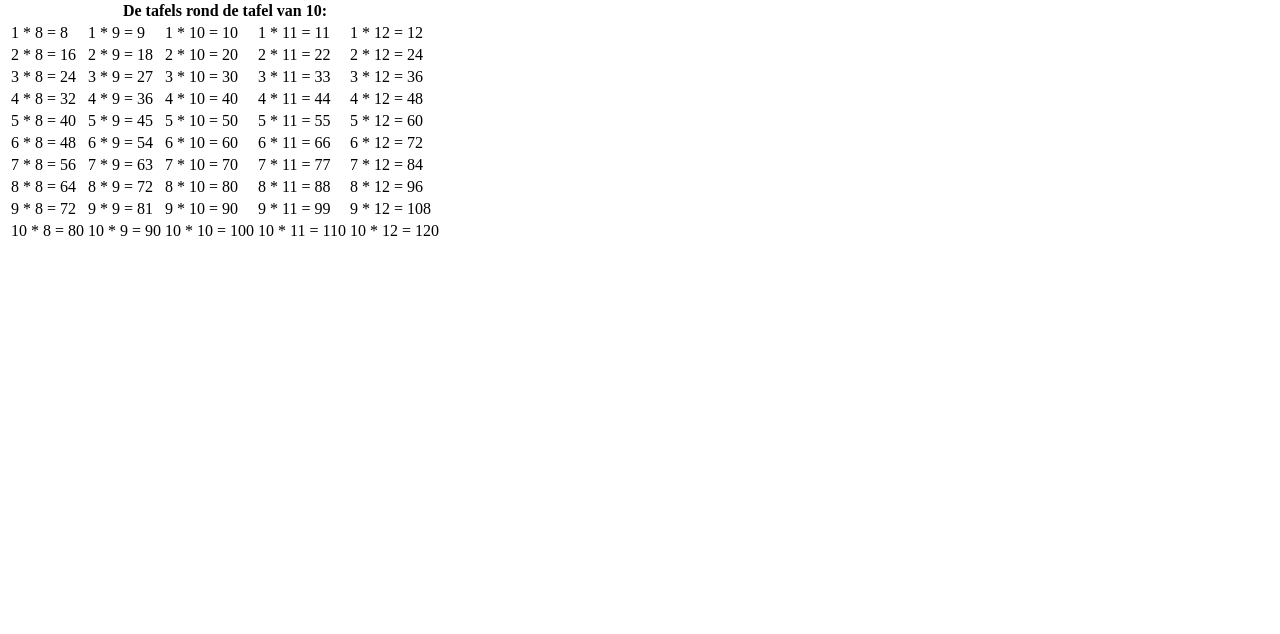
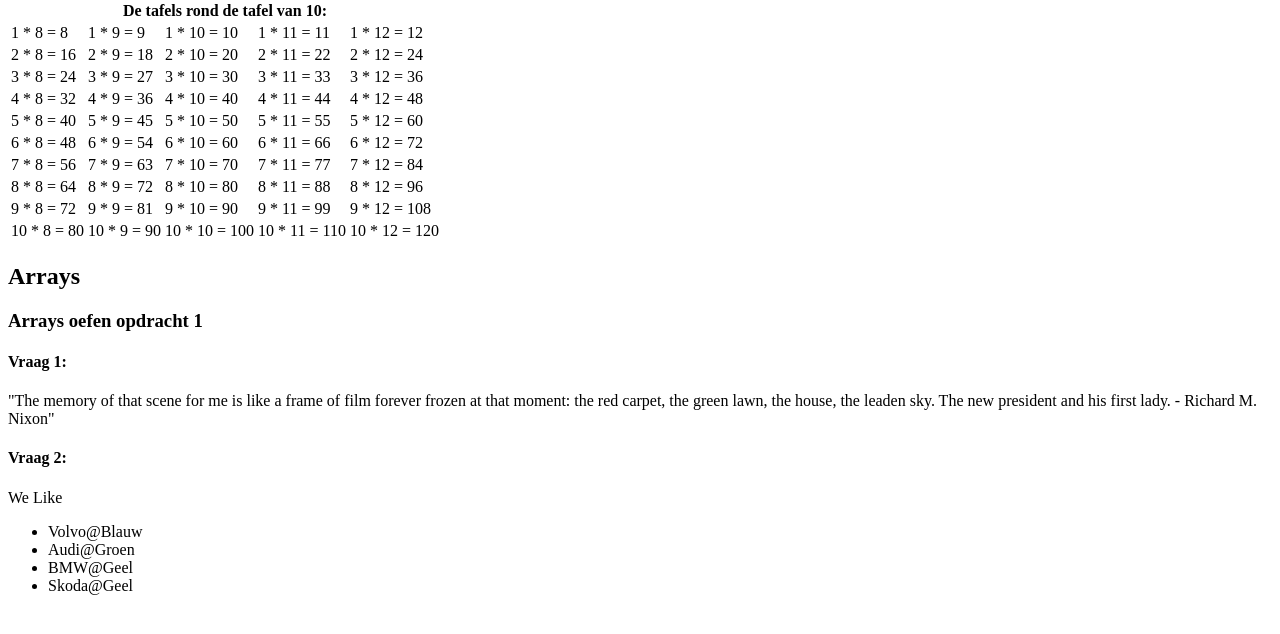
Before and after one commit to BabyLizzy-FunTime-Lab/PHP-MySQL-Start, a PHP site: page /oefenen/index.php in a window 1280 px wide. Shown: the part 128-762 px from the top of the page. Run offline with PHP 8.4, Linux system fonts and the light colour scheme; data that the repository does not hold is empty.

Commit message:
array oefeningen klaar

```diff
--- a/oefenen/index.php
+++ b/oefenen/index.php
@@ -9,6 +9,18 @@
 			$table_data = $table_data . "<td>" . $M_cand . " * " .  $M_plier . " = " . $product . "</td>";
 		}
 		$table_data = $table_data . "</tr>";
+	}
+
+	$array_vraag_1 = array("red", "green", "white");
+	$array_vraag_2 = array(
+		"Volvo" => "Blauw",
+		"Audi" => "Groen",
+		"BMW" => "Geel",
+		"Skoda" => "Geel"
+	);
+	foreach ($array_vraag_2 as $naam => $kleur) {
+		static $cars;
+		$cars = $cars . "<li>" . $naam . "@" . $kleur . "</li>";
 	}
 
 	echo <<<_END
@@ -34,6 +46,21 @@
 					</tbody>
 				</table>
 			</article>
+			<article>
+				<h2>Arrays</h2>
+				<h3>Arrays oefen opdracht 1</h3>
+				<h4>Vraag 1:</h4>
+				<p>
+					"The memory of that scene for me is like a frame of film forever
+					frozen at that moment: the $array_vraag_1[0] carpet, the $array_vraag_1[1] lawn, the $array_oefen_1[2] house,
+					the leaden sky. The new president and his first lady. - Richard M. Nixon"
+				</p>
+				<h4>Vraag 2:</h4>
+				<p>We Like</p>
+				<ul>
+					$cars
+				</ul>
+			</article
 		</body>
 		</html>
 _END;
--- a/testData/testfile.txt
+++ b/testData/testfile.txt
@@ -683,3 +683,7 @@
 Line 1
 Line 1
 Line 1
+Line 1
+Line 1
+Line 1
+Line 1
```
